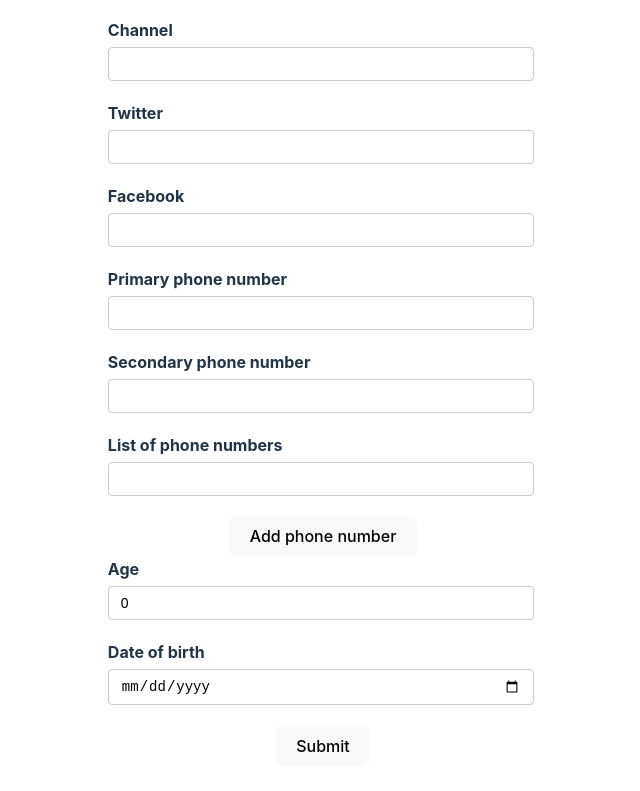
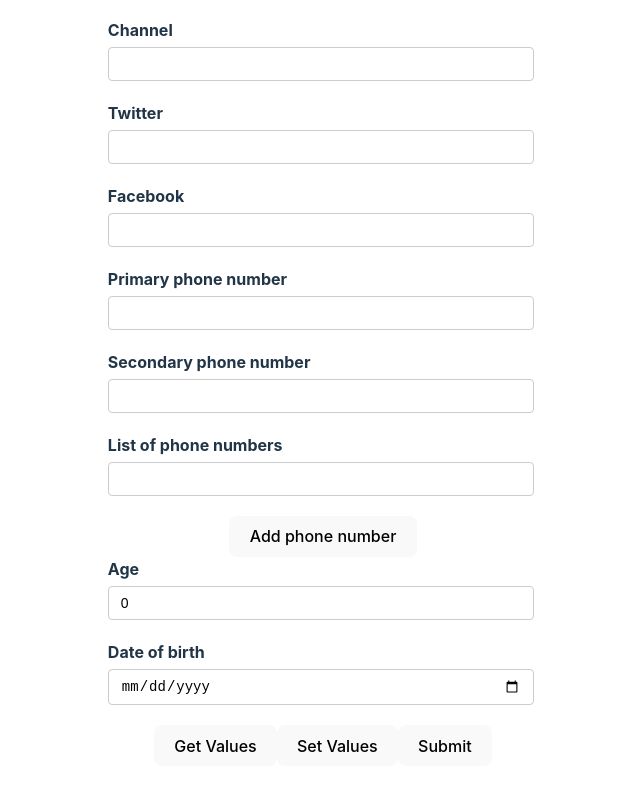
Before and after one commit to eijnehc/rhf-demo, a React (Vite) app: page / in a window 1280 px wide. Shown: the part 361-1152 px from the top of the page, without its empty margins (317-957 px from the left). Built offline with nearby package versions, Linux system fonts and the light colour scheme.

Commit message:
Set field value

```diff
--- a/src/components/YoutubeForm.tsx
+++ b/src/components/YoutubeForm.tsx
@@ -36,7 +36,15 @@ export const YoutubeForm = () => {
       dob: new Date(),
     },
   });
-  const { register, control, handleSubmit, formState, watch } = form;
+  const {
+    register,
+    control,
+    handleSubmit,
+    formState,
+    watch,
+    getValues,
+    setValue,
+  } = form;
   const { errors } = formState;
 
   const { fields, append, remove } = useFieldArray({
@@ -46,6 +54,19 @@ export const YoutubeForm = () => {
 
   const onSubmit = (data: FormValues) => {
     console.log(data);
+  };
+
+  const handleGetValue = () => {
+    console.log("Get values", getValues("social"));
+  };
+  const handleSetValue = () => {
+    console.log(
+      setValue("username", "", {
+        shouldDirty: true,
+        shouldTouch: true,
+        shouldValidate: true,
+      })
+    );
   };
 
   const watchUsername = watch("username");
@@ -201,6 +222,12 @@ export const YoutubeForm = () => {
           <p className="error">{errors.dob?.message}</p>
         </div>
 
+        <button type="button" onClick={handleGetValue}>
+          Get Values
+        </button>
+        <button type="button" onClick={handleSetValue}>
+          Set Values
+        </button>
         <button>Submit</button>
       </form>
       <DevTool control={control} />
```
